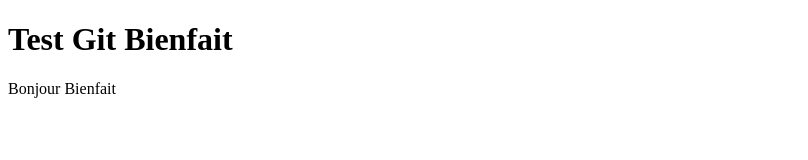
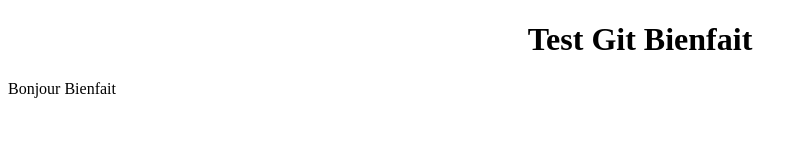
Before and after one commit to Solutic-Tech/test-git-bienfait, a plain HTML site: page index.html in a window 1280 px wide. Shown: the whole page, without its empty margins (0-808 px from the left). Drawn offline with Linux system fonts and the light colour scheme.

```diff
--- a/index.html
+++ b/index.html
@@ -4,9 +4,12 @@
         <meta charset="UTF-8">
         <meta name="viewport" content="width=device-width, initial-scale=1.0">
         <title>Document</title>
+        <link rel="stylesheet" href="styles/index.css">
     </head>
     <body>
+        <div>
             <h1>Test Git Bienfait</h1>
             <p>Bonjour Bienfait</p>
+        </div>
     </body>
 </html>
--- a/styles/index.css
+++ b/styles/index.css
@@ -0,0 +1,4 @@
+h1{
+    text-align: center;
+    font-weight: 900;
+}
```
Lines whose indentation alone changed are shown as unchanged.
